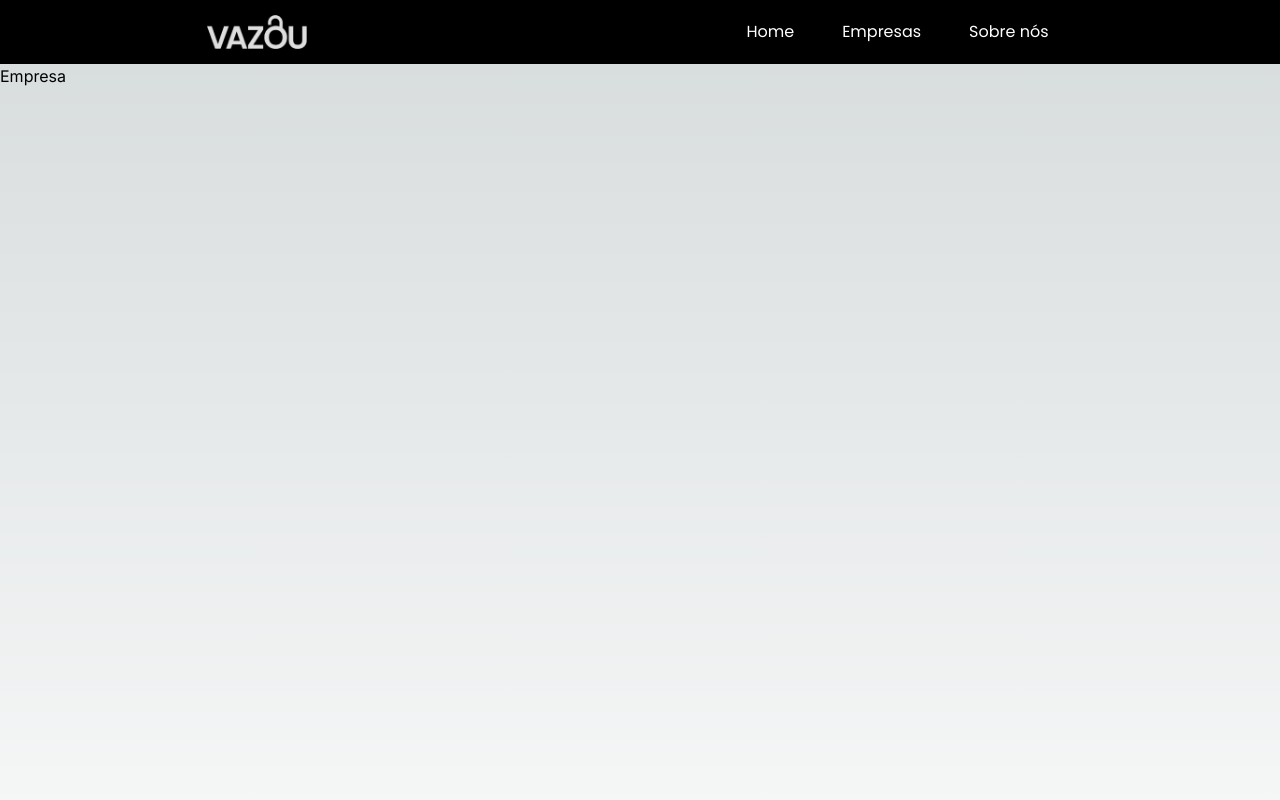
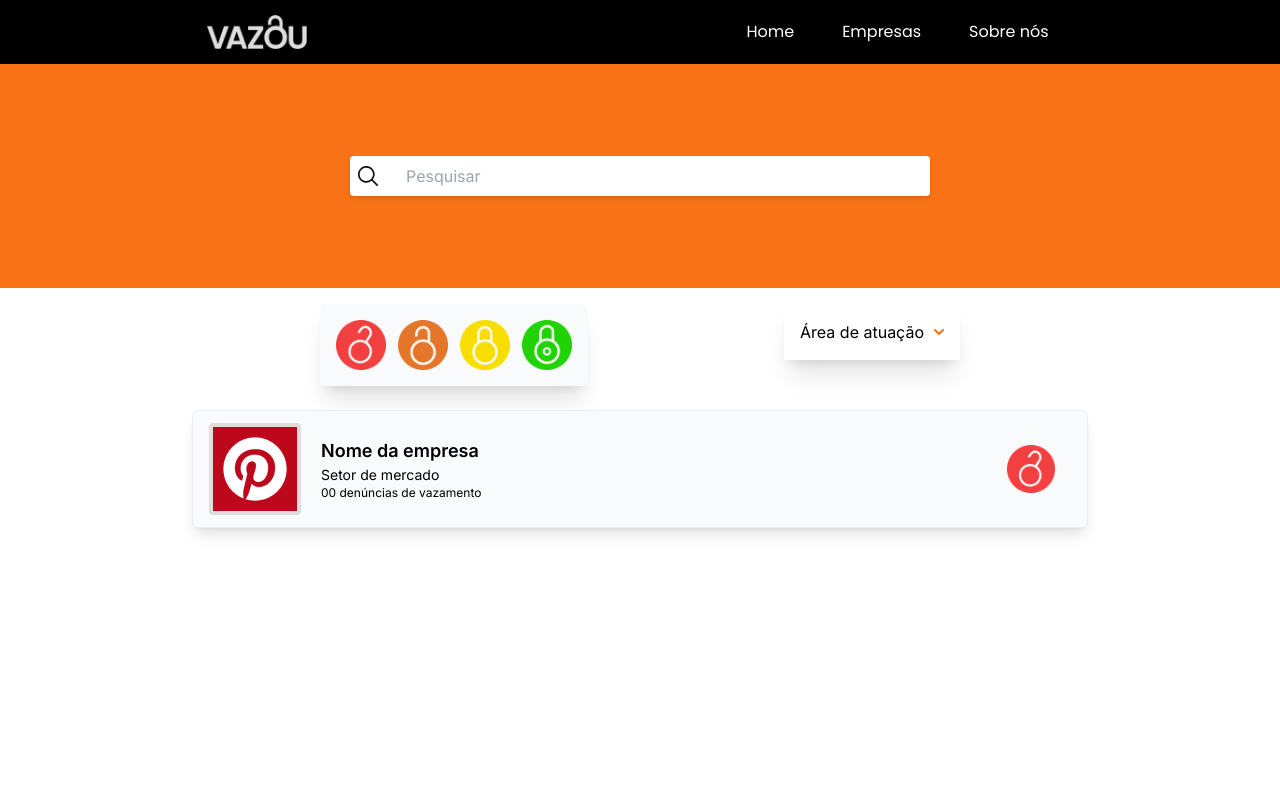
Before and after one commit to Engenharia-de-Software-UFRPE/Vazou, a Next.js app in the folder vazou-frontend/: page /enterprise in a window 1280 px wide. Shown: the top 800 px of the page. Built offline with nearby package versions, Linux system fonts and the light colour scheme.

Commit message:
Tela de lista de empresas implementada de forma estática

```diff
--- a/vazou-frontend/app/enterprise/page.js
+++ b/vazou-frontend/app/enterprise/page.js
@@ -1,10 +1,92 @@
+'use client'
+import Image from "next/image";
+import CardEnterprise from "../components/cardEnterprise";
+import SearchBar from "../components/searchbar";
+import { useState } from "react";
 
 
 export default function Enterprise(){
 
+    const [dropdown, setDropdown] = useState(false);
+
+    const DropdownAction = () => {
+        const dropTest = !dropdown;
+
+        if(dropTest){
+            document.getElementById("dropdown").classList.remove("hidden");
+        } else{
+            document.getElementById("dropdown").classList.add("hidden");
+        }
+
+        setDropdown(!dropdown);
+
+    }
+
     return (
-        <div  className='flex min-h-screen'>
-            Empresa
+        <div  className='flex flex-col min-h-screen bg-white'>
+            <div className="bg-orange-500 min-w-full h-56 flex items-center ">
+                <SearchBar />
+            </div>
+
+            <div className="flex px-80 my-4 justify-between">
+                <div className="flex flex-row shadow-xl border-black border-opacity-5 rounded-md p-4 bg-slate-50">
+                    <Image
+                        src={"/ranking_icons/Danger.png"}
+                        width={50}
+                        height={50}
+                        className="cursor-pointer mr-3"
+                    />
+                    <Image
+                        src={"/ranking_icons/Alert.png"}
+                        width={50}
+                        height={50}
+                        className="cursor-pointer mr-3"
+                    />
+                    <Image
+                        src={"/ranking_icons/Atention.png"}
+                        width={50}
+                        height={50}
+                        className="cursor-pointer mr-3"
+                    />
+                    <Image
+                        src={"/ranking_icons/Great.png"}
+                        width={50}
+                        height={50}
+                        className=" cursor-pointer"
+                    />
+                </div>
+                <div className="">
+                    <div className="flex items-center shadow-xl border-black border-opacity-5 rounded-t-md p-4 cursor-pointer"
+                        onClick={() =>DropdownAction()}
+                    >
+                        Área de atuação
+                         <div className=" text-orange-500">
+                            <svg class="w-2.5 h-2.5 ml-2.5" aria-hidden="true" xmlns="http://www.w3.org/2000/svg" fill="none" viewBox="0 0 10 6">
+                                <path stroke="currentColor" stroke-linecap="round" stroke-linejoin="round" stroke-width="2" d="m1 1 4 4 4-4"/>
+                            </svg>
+                         </div>
+                    </div>
+                    <div id="dropdown" className="absolute bg-white divide-gray-100 rounded-b-md shadow w-44 hidden">
+                        <ul className="py-2 ">
+                            <li className="block px-4 py-2 hover:bg-gray-100">
+                                <a>Redes Sociais</a>
+                            </li>
+                            <li className="block px-4 py-2 hover:bg-gray-100">
+                                <a>Indústrias</a>
+                            </li>
+                            <li className="block px-4 py-2 hover:bg-gray-100">
+                                <a>Varejo</a>
+                            </li>
+
+                        </ul>
+                    </div>
+                </div>
+            </div>
+
+            <div className="flex justify-center">
+                <CardEnterprise />
+
+            </div>
         </div>
     )
 }
```
